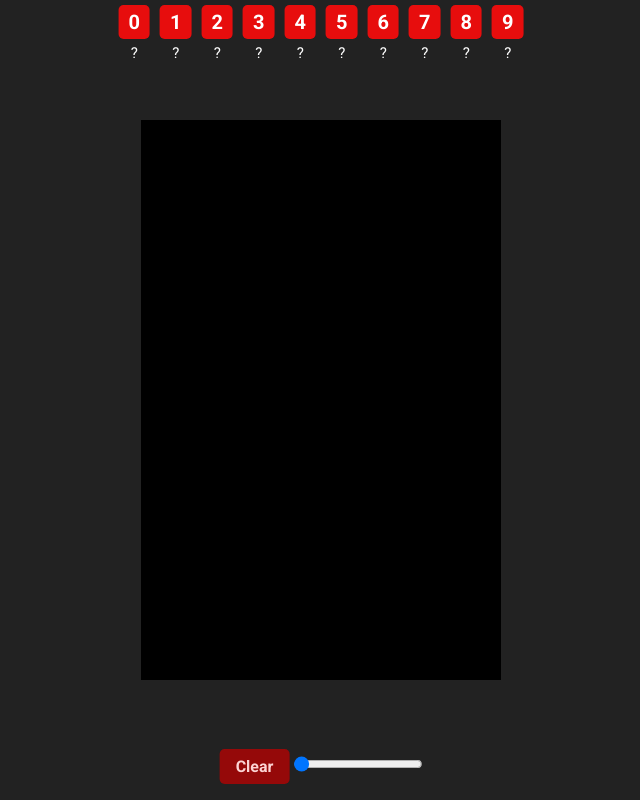
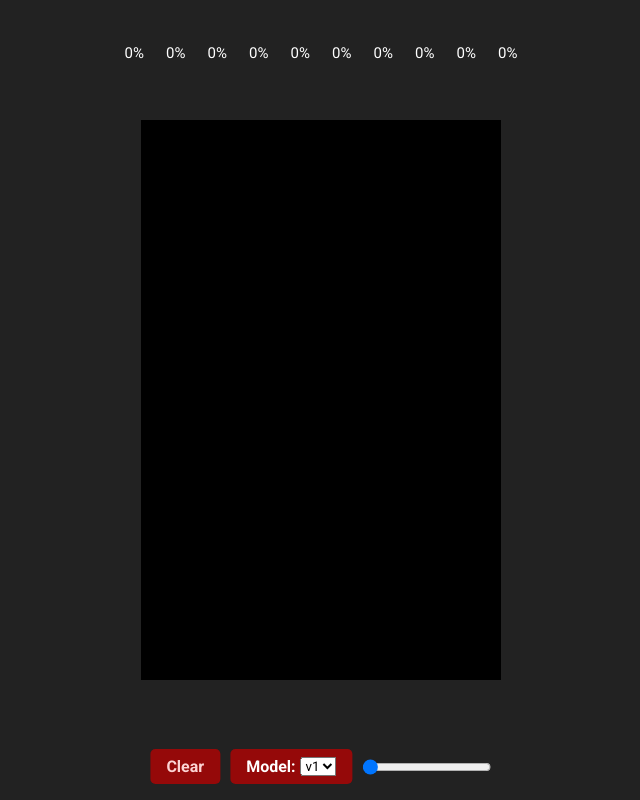
Before and after one commit to HeXsss/digit-classifier, a website built with Vite: page index.html in a window 1280 px wide. Shown: the whole page, without its empty margins (319-959 px from the left). Built offline with nearby package versions, Linux system fonts and the light colour scheme; animation ran at ten frames a second; what @tensorflow/tfjs would draw is missing.

Commit message:
Added model selection to ui, Added v1 and v2 models

```diff
--- a/index.html
+++ b/index.html
@@ -12,6 +12,14 @@
       <canvas id="draw" width="90" height="140"></canvas>
       <div id="panel">
         <button id="clr">Clear</button>
+        <!-- Select input -->
+        <div id="model-select">
+          <span>Model: </span>
+          <select id="model">
+            <option value="v1">v1</option>
+            <option value="v2">v2</option>
+          </select>
+        </div>
         <input type="range" id="width" min="1" max="10" step="1" value="1" />
       </div>
       <div id="ai">
--- a/src/main.ts
+++ b/src/main.ts
@@ -3,10 +3,20 @@ import $ from "jquery"
 import * as tf from "@tensorflow/tfjs"
 
 let model: tf.LayersModel | null = null
+const possibleModels = ["v1", "v2"]
+let selectModel = possibleModels[0]
+
+$("#model").on("input", (event) => {
+  const target = event.target as HTMLInputElement
+  selectModel = target.value
+  loadModel()
+})
 
 const loadModel = async () => {
+  $("#loading").text(`Loading model ${selectModel}...`)
   $("#loading").fadeIn(200)
-  model = await tf.loadLayersModel("model/model.json")
+  model = await tf.loadLayersModel(`models/${selectModel}/model.json`)
+  getCurrentStroke()
   $("#loading").fadeOut(200)
 }
 
--- a/src/style.css
+++ b/src/style.css
@@ -44,6 +44,22 @@ canvas#preview {
   left: 50%;
   bottom: 2%;
   transform: translateX(-50%);
+  display: flex;
+  align-items: center;
+  gap: 10px;
+}
+
+#panel > #model-select {
+  background: #950909;
+  padding: 8px 16px;
+  border-radius: 5px;
+  display: flex;
+  align-items: center;
+  gap: 5px;
+}
+
+#panel > #model-select > span {
+  font-weight: bold;
 }
 
 #panel > button {
```
Also changed, not shown: public/models/v1/model.json (added, +1 -0 lines), public/models/v2/model.json (renamed from public/model/model.json), 5 other files.
